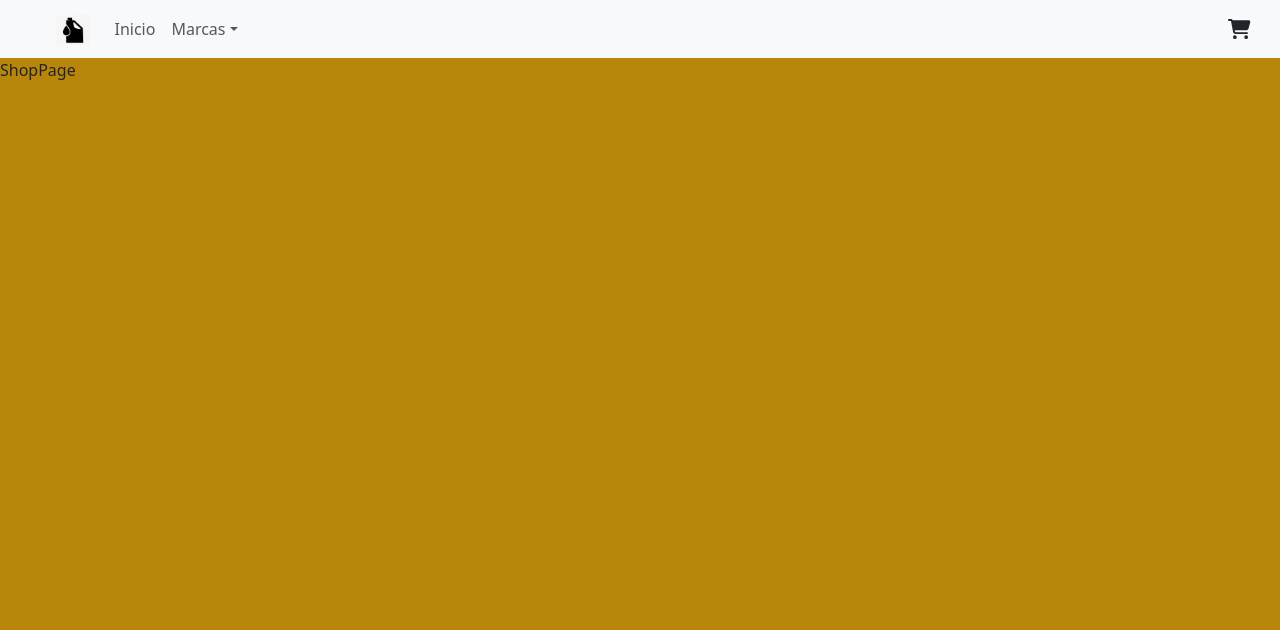
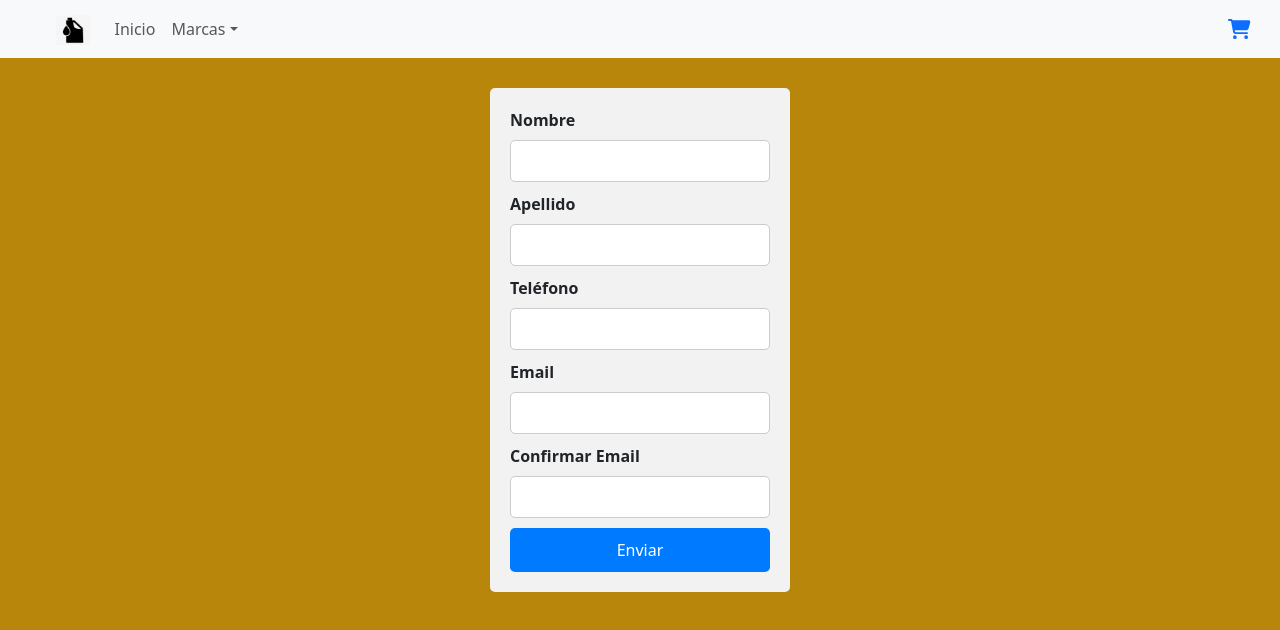
Before and after one commit to Spooicrab/381aceites, a React (Create React App) app: page /Checkout in a window 1280 px wide. Shown: the top 630 px of the page. Built offline with nearby package versions, Linux system fonts and the light colour scheme.

Commit message:
Comienzo a hacer la detailpage

```diff
--- a/package.json
+++ b/package.json
@@ -11,12 +11,14 @@
     "bootstrap": "^5.3.0",
     "firebase": "^10.0.0",
     "firestore": "^1.1.6",
+    "formik": "^2.4.2",
     "react": "^18.2.0",
     "react-bootstrap": "^2.9.0-beta.0",
     "react-dom": "^18.2.0",
     "react-router-dom": "^6.14.1",
     "react-scripts": "5.0.1",
-    "web-vitals": "^2.1.4"
+    "web-vitals": "^2.1.4",
+    "yup": "^1.2.0"
   },
   "scripts": {
     "start": "react-scripts start",
--- a/src/Components/CartWidget/Cartwidget.js
+++ b/src/Components/CartWidget/Cartwidget.js
@@ -3,16 +3,18 @@ import { FontAwesomeIcon } from "@fortawesome/react-fontawesome";
 import { faShoppingCart } from "@fortawesome/free-solid-svg-icons";
 import { Badge } from "react-bootstrap";
 import "./Cartwidget.css";
-
+import { Link } from "react-router-dom";
 const CartWidget = ({ itemCount }) => {
   return (
     <div className="carrito">
+      <Link to={"/Checkout"}>
         <FontAwesomeIcon icon={faShoppingCart} size="lg" />
         {itemCount > 0 && (
           <Badge pill bg="danger" className="cart-badge">
             {itemCount}
           </Badge>
         )}
+      </Link>
     </div>
   );
 };
--- /dev/null
+++ b/src/Components/Formulario/Formulario.css
@@ -0,0 +1,35 @@
+.formulario {
+  /* Estilos personalizados para el formulario */
+  background-color: #f2f2f2;
+  padding: 20px;
+  border-radius: 5px;
+  width: 300px; /* Ajusta el ancho según tus necesidades */
+  margin: 0 auto; /* Centra horizontalmente */
+  margin-top: 30px;
+}
+
+.formulario label {
+  font-weight: bold;
+}
+
+.formulario input {
+  width: 100%;
+  padding: 8px;
+  margin-bottom: 10px;
+  border: 1px solid #ccc;
+  border-radius: 5px;
+}
+
+.formulario button {
+  width: 100%;
+  padding: 10px;
+  background-color: #007bff;
+  color: white;
+  border: none;
+  border-radius: 5px;
+  cursor: pointer;
+}
+
+.formulario button:hover {
+  background-color: #0056b3;
+}
--- /dev/null
+++ b/src/Components/Formulario/Formulario.js
@@ -0,0 +1,107 @@
+import React from "react";
+import { Formik, Form, Field, ErrorMessage } from "formik";
+import * as Yup from "yup";
+import { Button, Form as BootstrapForm } from "react-bootstrap";
+import { collection, addDoc } from "firebase/firestore";
+import { db } from "../../firebase/firebaseConfig";
+import "./Formulario.css";
+
+const validationSchema = Yup.object().shape({
+  nombre: Yup.string().required("El nombre es obligatorio"),
+  apellido: Yup.string().required("El apellido es obligatorio"),
+  telefono: Yup.string().required("El teléfono es obligatorio"),
+  email: Yup.string()
+    .email("Ingrese un correo válido")
+    .required("El correo es obligatorio"),
+  confirmarEmail: Yup.string()
+    .oneOf([Yup.ref("email"), null], "Los correos no coinciden")
+    .required("Confirme su correo"),
+});
+
+const Formulario = () => {
+  const handleSubmit = async (values, { resetForm }) => {
+    try {
+      const docRef = await addDoc(collection(db, "Pedidos"), values);
+      console.log("Document written with ID: ", docRef.id);
+      resetForm();
+    } catch (error) {
+      console.error("Error adding document: ", error);
+    }
+  };
+
+  return (
+    <Formik
+      initialValues={{
+        nombre: "",
+        apellido: "",
+        telefono: "",
+        email: "",
+        confirmarEmail: "",
+      }}
+      validationSchema={validationSchema}
+      onSubmit={handleSubmit}
+    >
+      <Form className="formulario">
+        <BootstrapForm.Group controlId="nombre">
+          <BootstrapForm.Label>Nombre</BootstrapForm.Label>
+          <Field type="text" name="nombre" as={BootstrapForm.Control} />
+          <ErrorMessage
+            name="nombre"
+            component={BootstrapForm.Text}
+            className="error"
+          />
+        </BootstrapForm.Group>
+
+        <BootstrapForm.Group controlId="apellido">
+          <BootstrapForm.Label>Apellido</BootstrapForm.Label>
+          <Field type="text" name="apellido" as={BootstrapForm.Control} />
+          <ErrorMessage
+            name="apellido"
+            component={BootstrapForm.Text}
+            className="error"
+          />
+        </BootstrapForm.Group>
+
+        <BootstrapForm.Group controlId="telefono">
+          <BootstrapForm.Label>Teléfono</BootstrapForm.Label>
+          <Field type="text" name="telefono" as={BootstrapForm.Control} />
+          <ErrorMessage
+            name="telefono"
+            component={BootstrapForm.Text}
+            className="error"
+          />
+        </BootstrapForm.Group>
+
+        <BootstrapForm.Group controlId="email">
+          <BootstrapForm.Label>Email</BootstrapForm.Label>
+          <Field type="email" name="email" as={BootstrapForm.Control} />
+          <ErrorMessage
+            name="email"
+            component={BootstrapForm.Text}
+            className="error"
+          />
+        </BootstrapForm.Group>
+
+        <BootstrapForm.Group controlId="confirmarEmail">
+          <BootstrapForm.Label>Confirmar Email</BootstrapForm.Label>
+          <Field
+            type="email"
+            name="confirmarEmail"
+            as={BootstrapForm.Control}
+          />
+          <ErrorMessage
+            name="confirmarEmail"
+            component={BootstrapForm.Text}
+            className="error"
+          />
+        </BootstrapForm.Group>
+
+        <Button variant="primary" type="submit">
+          Enviar
+        </Button>
+      </Form>
+    </Formik>
+  );
+};
+
+export default Formulario;
--- a/src/Pages/Shoppage/ShopPage.js
+++ b/src/Pages/Shoppage/ShopPage.js
@@ -1,9 +1,8 @@
-import React from 'react'
+import React from "react";
+import Formulario from "../../Components/Formulario/Formulario";
 
 const ShopPage = () => {
-  return (
-    <div>ShopPage</div>
-  )
-}
+  return <Formulario />;
+};
 
-export default ShopPage
+export default ShopPage;
```
Also changed, not shown: 1 other file (tests, documents, lock files or other folders). Lines whose indentation alone changed are shown as unchanged.
